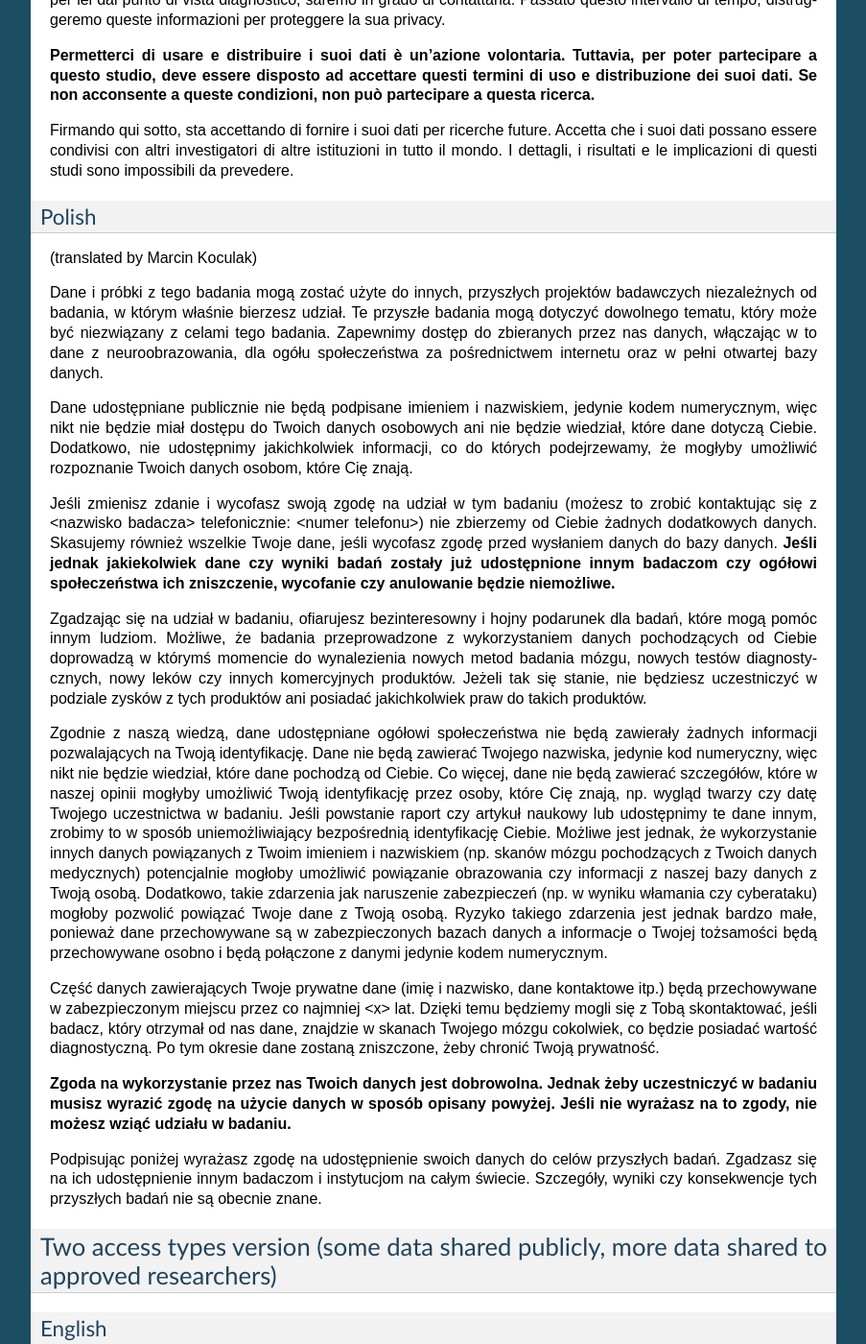
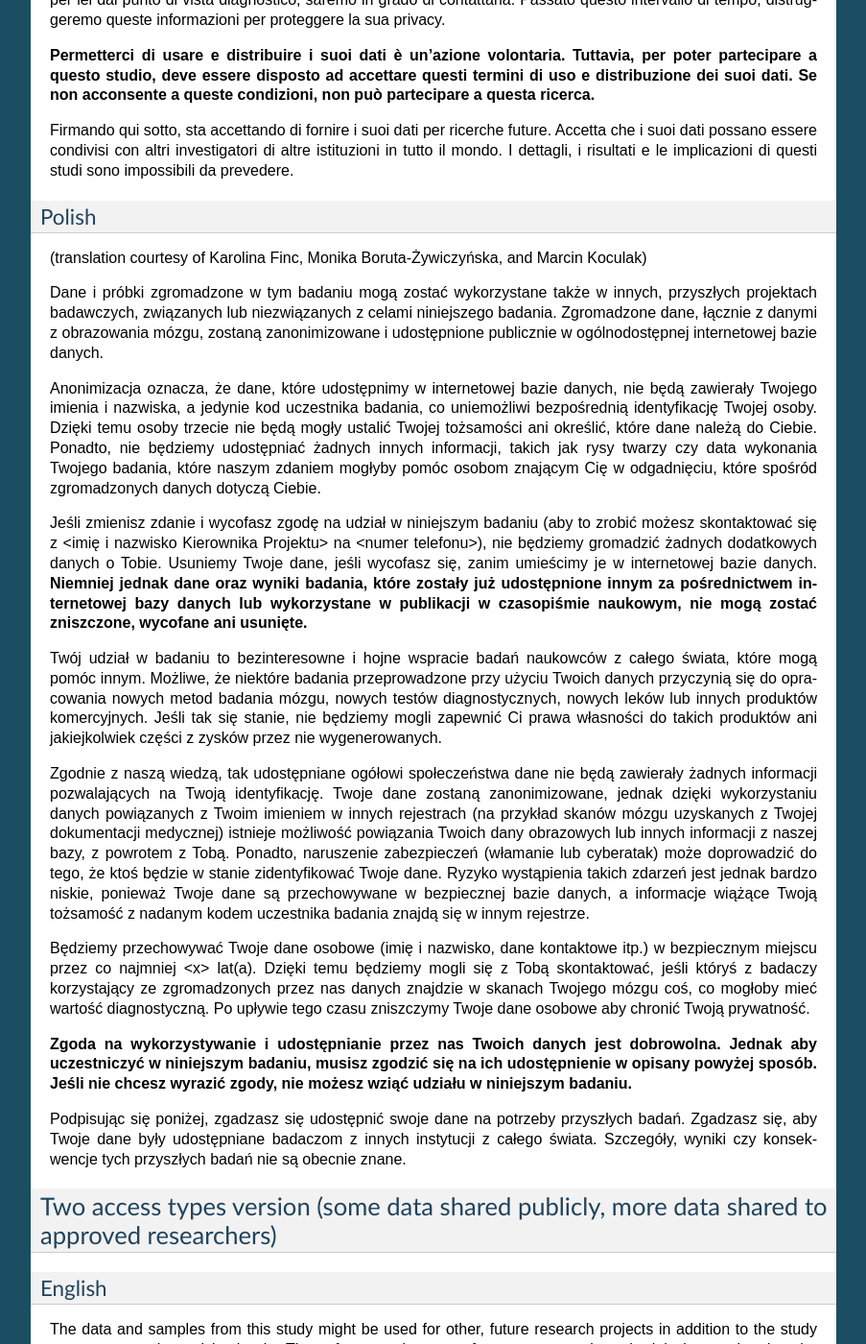
Before and after one commit to con/open-brain-consent, a Sphinx documentation site: the page built from docs/source/ultimate.rst, in a window 1280 px wide and 1400 px high, scrolled down 5452 px. Shown: the whole window at 96% size, without its empty margins (198-1101 px from the left). Built offline with Sphinx 7.4.7, drawn with Linux system fonts in a browser that asks for light colours.

Commit message:
Merge two propositions for Polish translation

```diff
--- a/docs/source/ultimate.rst
+++ b/docs/source/ultimate.rst
@@ -127,23 +127,23 @@ Firmando qui sotto, sta accettando di fornire i suoi dati per ricerche future. A
 
 Polish
 ~~~~~~
-(translated by Marcin Koculak)
+(translation courtesy of Karolina Finc, Monika Boruta-Żywiczyńska, and Marcin Koculak)
 
-Dane i próbki z tego badania mogą zostać użyte do innych, przyszłych projektów badawczych niezależnych od badania, w którym właśnie bierzesz udział. Te przyszłe badania mogą dotyczyć dowolnego tematu, który może być niezwiązany z celami tego badania. Zapewnimy dostęp do zbieranych przez nas danych, włączając w to dane z neuroobrazowania, dla ogółu społeczeństwa za pośrednictwem internetu oraz w pełni otwartej bazy danych.
+Dane i próbki zgromadzone w tym badaniu mogą zostać wykorzystane także w innych, przyszłych projektach badawczych, związanych lub niezwiązanych z celami niniejszego badania. Zgromadzone dane, łącznie z danymi z obrazowania mózgu, zostaną zanonimizowane i udostępnione publicznie w ogólnodostępnej internetowej bazie danych.
 
-Dane udostępniane publicznie nie będą podpisane imieniem i nazwiskiem, jedynie kodem numerycznym, więc nikt nie będzie miał dostępu do Twoich danych osobowych ani nie będzie wiedział, które dane dotyczą Ciebie. Dodatkowo, nie udostępnimy jakichkolwiek informacji, co do których podejrzewamy, że mogłyby umożliwić rozpoznanie Twoich danych osobom, które Cię znają.
+Anonimizacja oznacza, że dane, które udostępnimy w internetowej bazie danych, nie będą zawierały Twojego imienia i nazwiska, a jedynie kod uczestnika badania, co uniemożliwi bezpośrednią identyfikację Twojej osoby. Dzięki temu osoby trzecie nie będą mogły ustalić Twojej tożsamości ani określić, które dane należą do Ciebie. Ponadto, nie będziemy udostępniać żadnych innych informacji, takich jak rysy twarzy czy data wykonania Twojego badania, które naszym zdaniem mogłyby pomóc osobom znającym Cię w odgadnięciu, które spośród zgromadzonych danych dotyczą Ciebie.
 
-Jeśli zmienisz zdanie i wycofasz swoją zgodę na udział w tym badaniu (możesz to zrobić kontaktując się z <nazwisko badacza> telefonicznie: <numer telefonu>) nie zbierzemy od Ciebie żadnych dodatkowych danych. Skasujemy również wszelkie Twoje dane, jeśli wycofasz zgodę przed wysłaniem danych do bazy danych. **Jeśli jednak jakiekolwiek dane czy wyniki badań zostały już udostępnione innym badaczom czy ogółowi społeczeństwa ich zniszczenie, wycofanie czy anulowanie będzie niemożliwe.**
+Jeśli zmienisz zdanie i wycofasz zgodę na udział w niniejszym badaniu (aby to zrobić możesz skontaktować się z <imię i nazwisko Kierownika Projektu> na <numer telefonu>), nie będziemy gromadzić żadnych dodatkowych danych o Tobie. Usuniemy Twoje dane, jeśli wycofasz się, zanim umieścimy je w internetowej bazie danych. **Niemniej jednak dane oraz wyniki badania, które zostały już udostępnione innym za pośrednictwem internetowej bazy danych lub wykorzystane w publikacji w czasopiśmie naukowym, nie mogą zostać zniszczone, wycofane ani usunięte.**
 
-Zgadzając się na udział w badaniu, ofiarujesz bezinteresowny i hojny podarunek dla badań, które mogą pomóc innym ludziom. Możliwe, że badania przeprowadzone z wykorzystaniem danych pochodzących od Ciebie doprowadzą w którymś momencie do wynalezienia nowych metod badania mózgu, nowych testów diagnostycznych, nowy leków czy innych komercyjnych produktów. Jeżeli tak się stanie, nie będziesz uczestniczyć w podziale zysków z tych produktów ani posiadać jakichkolwiek praw do takich produktów.
+Twój udział w badaniu to bezinteresowne i hojne wspracie badań naukowców z całego świata, które mogą pomóc innym. Możliwe, że niektóre badania przeprowadzone przy użyciu Twoich danych przyczynią się do opracowania nowych metod badania mózgu, nowych testów diagnostycznych, nowych leków lub innych produktów komercyjnych. Jeśli tak się stanie, nie będziemy mogli zapewnić Ci prawa własności do takich produktów ani jakiejkolwiek części z zysków przez nie wygenerowanych.
 
-Zgodnie z naszą wiedzą, dane udostępniane ogółowi społeczeństwa nie będą zawierały żadnych informacji pozwalających na Twoją identyfikację. Dane nie będą zawierać Twojego nazwiska, jedynie kod numeryczny, więc nikt nie będzie wiedział, które dane pochodzą od Ciebie. Co więcej, dane nie będą zawierać szczegółów, które w naszej opinii mogłyby umożliwić Twoją identyfikację przez osoby, które Cię znają, np. wygląd twarzy czy datę Twojego uczestnictwa w badaniu. Jeśli powstanie raport czy artykuł naukowy lub udostępnimy te dane innym, zrobimy to w sposób uniemożliwiający bezpośrednią identyfikację Ciebie. Możliwe jest jednak, że wykorzystanie innych danych powiązanych z Twoim imieniem i nazwiskiem (np. skanów mózgu pochodzących z Twoich danych medycznych) potencjalnie mogłoby umożliwić powiązanie obrazowania czy informacji z naszej bazy danych z Twoją osobą. Dodatkowo, takie zdarzenia jak naruszenie zabezpieczeń (np. w wyniku włamania czy cyberataku) mogłoby pozwolić powiązać Twoje dane z Twoją osobą. Ryzyko takiego zdarzenia jest jednak bardzo małe, ponieważ dane przechowywane są w zabezpieczonych bazach danych a informacje o Twojej tożsamości będą przechowywane osobno i będą połączone z danymi jedynie kodem numerycznym.
+Zgodnie z naszą wiedzą, tak udostępniane ogółowi społeczeństwa dane nie będą zawierały żadnych informacji pozwalających na Twoją identyfikację. Twoje dane zostaną zanonimizowane, jednak dzięki wykorzystaniu danych powiązanych z Twoim imieniem w innych rejestrach (na przykład skanów mózgu uzyskanych z Twojej dokumentacji medycznej) istnieje możliwość powiązania Twoich dany obrazowych lub innych informacji z naszej bazy, z powrotem z Tobą. Ponadto, naruszenie zabezpieczeń (włamanie lub cyberatak) może doprowadzić do tego, że ktoś będzie w stanie zidentyfikować Twoje dane. Ryzyko wystąpienia takich zdarzeń jest jednak bardzo niskie, ponieważ Twoje dane są przechowywane w bezpiecznej bazie danych, a informacje wiążące Twoją tożsamość z nadanym kodem uczestnika badania znajdą się w innym rejestrze.
 
-Część danych zawierających Twoje prywatne dane (imię i nazwisko, dane kontaktowe itp.) będą przechowywane w zabezpieczonym miejscu przez co najmniej <x> lat. Dzięki temu będziemy mogli się z Tobą skontaktować, jeśli badacz, który otrzymał od nas dane, znajdzie w skanach Twojego mózgu cokolwiek, co będzie posiadać wartość diagnostyczną. Po tym okresie dane zostaną zniszczone, żeby chronić Twoją prywatność.
+Będziemy przechowywać Twoje dane osobowe (imię i nazwisko, dane kontaktowe itp.) w bezpiecznym miejscu przez co najmniej <x> lat(a). Dzięki temu będziemy mogli się z Tobą skontaktować, jeśli któryś z badaczy korzystający ze zgromadzonych przez nas danych znajdzie w skanach Twojego mózgu coś, co mogłoby mieć wartość diagnostyczną. Po upływie tego czasu zniszczymy Twoje dane osobowe aby chronić Twoją prywatność.
 
-**Zgoda na wykorzystanie przez nas Twoich danych jest dobrowolna. Jednak żeby uczestniczyć w badaniu musisz wyrazić zgodę na użycie danych w sposób opisany powyżej. Jeśli nie wyrażasz na to zgody, nie możesz wziąć udziału w badaniu.**
+**Zgoda na wykorzystywanie i udostępnianie przez nas Twoich danych jest dobrowolna. Jednak aby uczestniczyć w niniejszym badaniu, musisz zgodzić się na ich udostępnienie w opisany powyżej sposób. Jeśli nie chcesz wyrazić zgody, nie możesz wziąć udziału w niniejszym badaniu.**
 
-Podpisując poniżej wyrażasz zgodę na udostępnienie swoich danych do celów przyszłych badań. Zgadzasz się na ich udostępnienie innym badaczom i instytucjom na całym świecie. Szczegóły, wyniki czy konsekwencje tych przyszłych badań nie są obecnie znane.
+Podpisując się poniżej, zgadzasz się udostępnić swoje dane na potrzeby przyszłych badań. Zgadzasz się, aby Twoje dane były udostępniane badaczom z innych instytucji z całego świata. Szczegóły, wyniki czy konsekwencje tych przyszłych badań nie są obecnie znane.
 
 Two access types version (some data shared publicly, more data shared to approved researchers)
 ----------------------------------------------------------------------------------------------
```
